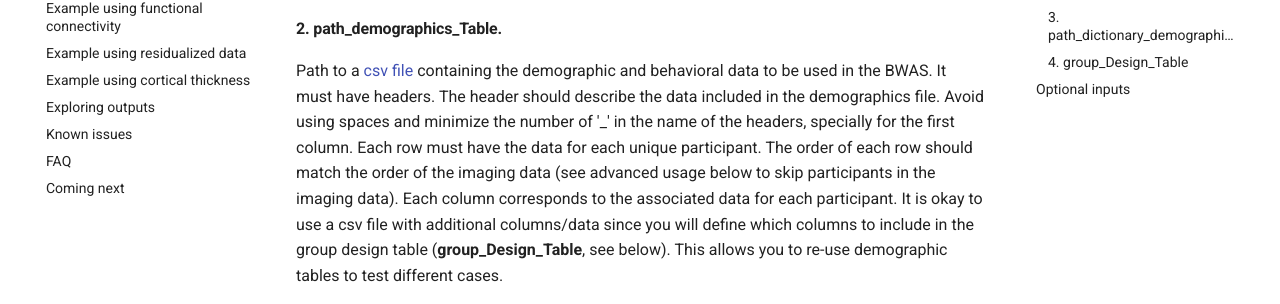
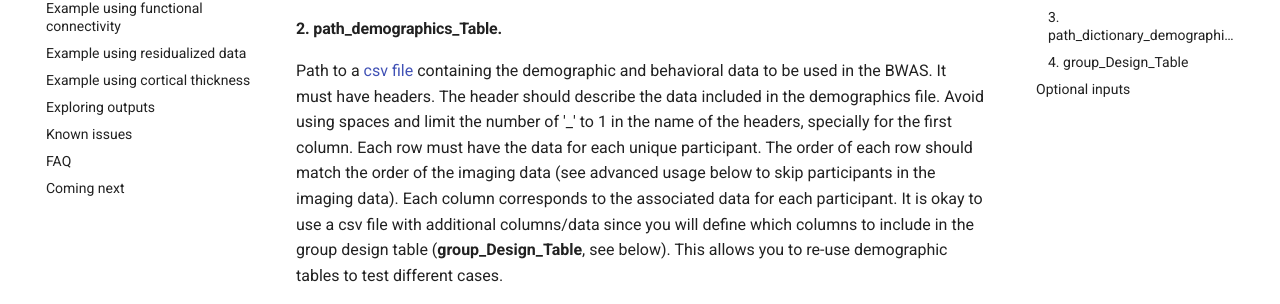
Before and after one commit to omiranda/polyneuro_risk_score, an MkDocs documentation site: the page built from docs/detailed_description.md, in a window 1280 px wide and 900 px high, scrolled down 709 px. Shown: the part 199-503 px from the top of the window. Built offline with MkDocs 1.6.1 and Material for MkDocs 9.7.7, drawn with Linux system fonts in a browser that asks for light colours; formulas are drawn with MathJax 3; old or Windows-style settings are respelled for this version of MkDocs.

Commit message:
Update detailed_description.md

```diff
--- a/docs/detailed_description.md
+++ b/docs/detailed_description.md
@@ -21,7 +21,7 @@ Path to neuroimaging data (brain features) for the reference sample. This argume
 Path to a [csv file](https://en.wikipedia.org/wiki/Comma-separated_values) containing the demographic and behavioral data to be used in the BWAS.
 It must have headers.
 The header should describe the data included in the demographics file.
-Avoid using spaces and minimize the number of '_' in the name of the headers, specially for the first column.
+Avoid using spaces and limit the number of '_' to 1 in the name of the headers, specially for the first column.
 Each row must have the data for each unique participant.
 The order of each row should match the order of the imaging data (see advanced usage below to skip participants in the imaging data).
 Each column corresponds to the associated data for each participant.
@@ -42,8 +42,6 @@ This is the path to a csv file where you define if the data included in the demo
 - Examples:
     - [**demographics_file**](./detailed_specs/demographics_Table.csv)
     - [**dictionary_demographics_file**](./detailed_specs/Dictionary_for_demographics_Table.csv)
-
-
 
 #### 4. **group_Design_Table**
 Path to group design table that indicates which elements of the **demographics_Table** will be used in this analysis. This table also will indicate if each included parameters is a *between* or *within* factor. This table must have the following headers in the presented order:
```
